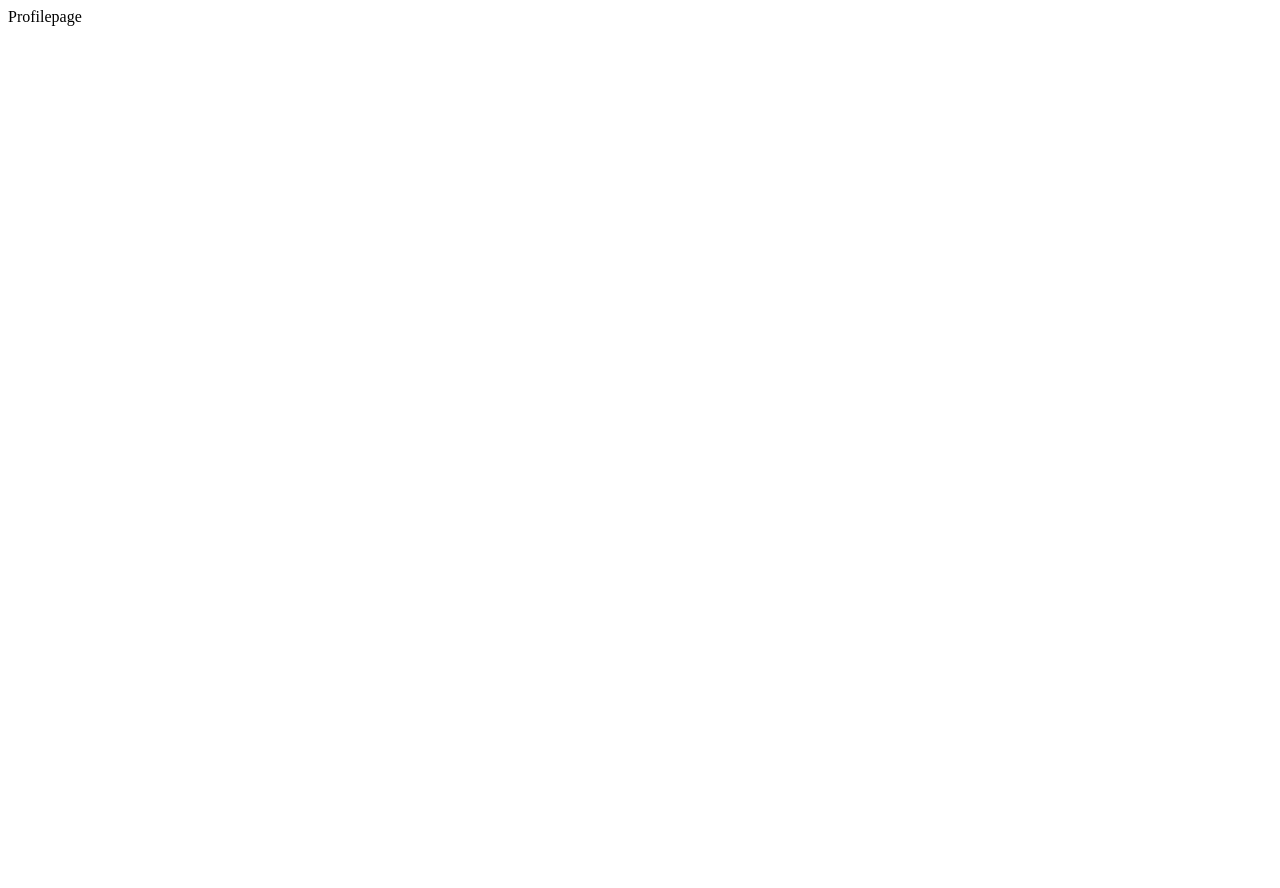
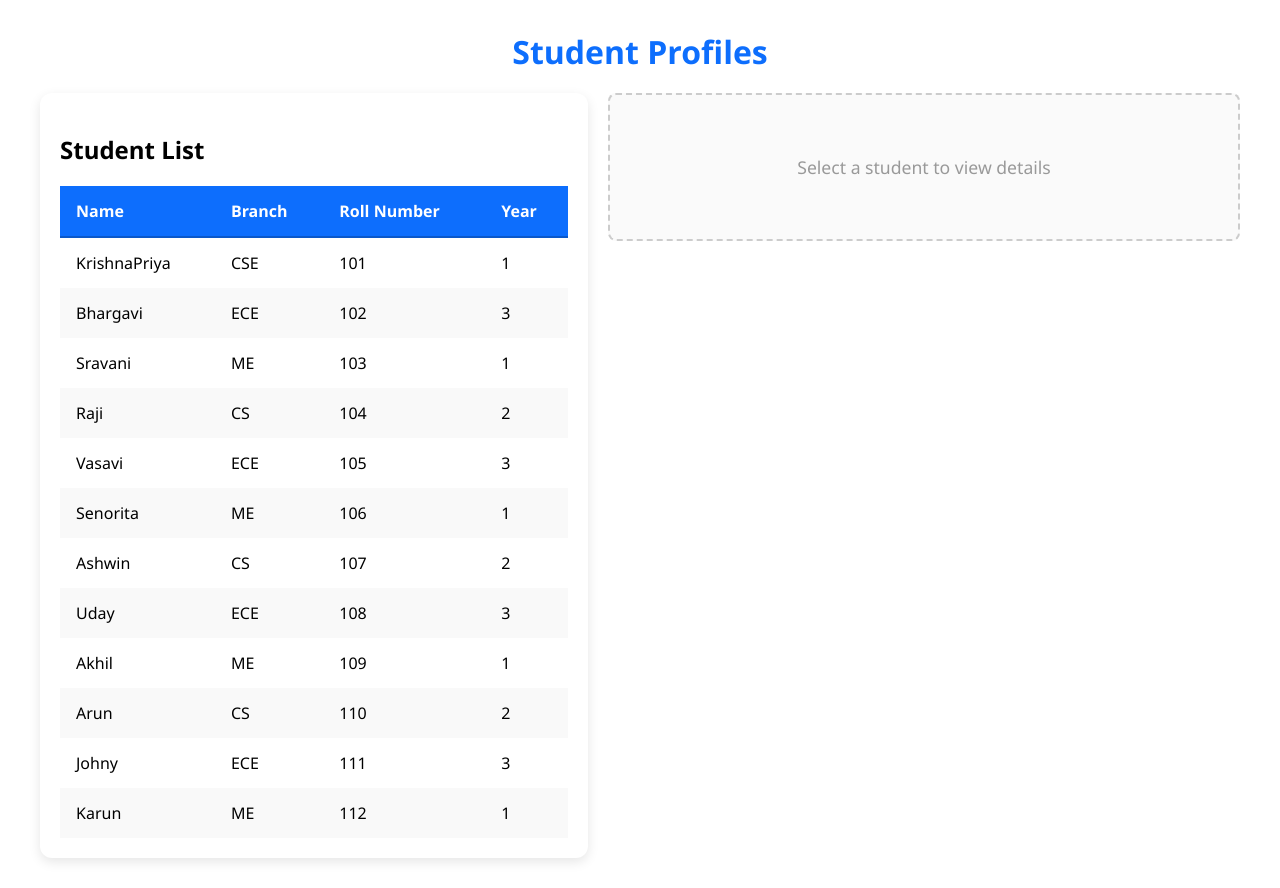
Before and after one commit to venkatesh767408/StudentDashboard, a React (Vite) app: page /profile in a window 1280 px wide. Before the commit the page ends 800 px from the top, so only its background shows below. Built offline with nearby package versions, Linux system fonts and the light colour scheme.

Commit message:
studentprofile done

```diff
--- a/src/Pages/Profilepage.jsx
+++ b/src/Pages/Profilepage.jsx
@@ -1,9 +1,26 @@
-import React from 'react'
+import React from 'react';
+import { useState } from 'react';
+import StudentTb from '../components/StudentTb/StudentTb.jsx';
+import StudentDetails from '../components/StudentDetails/StudentDetails.jsx';
+// import '../styles/Profilepage.css';
+import '../index.css'
+const Profilepage = () => {
+  const [selectedStudent, setselectedStudent] = useState(null);
+  return (
+    <div className='student-profile-page'>
+      <h1>Student Profiles</h1>
+      <div className="profile-content">
+        <StudentTb onSelectStudent={setselectedStudent} />
+        {selectedStudent ? (
+          <StudentDetails student={selectedStudent} />
+        ) : (
+          <div className="placeholder">
+            Select a student to view details
+          </div>
+        )}
+      </div>
+    </div>
+  )
+};
 
-const Profilepage = () => {
-  return (
-    <div>Profilepage</div>
-  )
-}
-
-export default Profilepage
+export default Profilepage;
--- /dev/null
+++ b/src/components/StudentDetails/StudentDetails.css
@@ -0,0 +1,36 @@
+.details-container {
+    flex: 1;
+    background: linear-gradient(135deg, #74ebd5 0%, #acb6e5 100%);
+    border-radius: 12px;
+    box-shadow: 0 4px 12px rgba(0, 0, 0, 0.1);
+    padding: 25px;
+    color: #333;
+}
+
+.details-container h2 {
+    color: #fff;
+    margin-bottom: 20px;
+}
+
+.details-table {
+    width: 100%;
+    border-collapse: collapse;
+}
+
+.details-table th,
+.details-table td {
+    padding: 12px 16px;
+    border-bottom: 1px solid rgba(255, 255, 255, 0.3);
+}
+
+.details-table th {
+    text-align: left;
+    color: #fff;
+    width: 30%;
+}
+
+.details-table td {
+    background-color: rgba(255, 255, 255, 0.2);
+    border-radius: 4px;
+    color: #fff;
+}
--- /dev/null
+++ b/src/components/StudentDetails/StudentDetails.jsx
@@ -0,0 +1,40 @@
+import React from "react";
+import './StudentDetails.css';
+
+const StudentDetails = ({ student }) => {
+    return (
+        <div className="details-container">
+            <h2>Student Details</h2>
+            <table className="details-table">
+                <tbody>
+                    <tr>
+                        <th>Name</th>
+                        <td>{student.name}</td>
+                    </tr>
+                    <tr>
+                        <th>Branch</th>
+                        <td>{student.branch}</td>
+                    </tr>
+                    <tr>
+                        <th>Roll Number</th>
+                        <td>{student.rollNumber}</td>
+                    </tr>
+                    <tr>
+                        <th>Year</th>
+                        <td>{student.year}</td>
+                    </tr>
+                    <tr>
+                        <th>Email</th>
+                        <td>{student.email}</td>
+                    </tr>
+                    <tr>
+                        <th>Contact</th>
+                        <td>{student.contact}</td>
+                    </tr>
+                </tbody>
+            </table>
+        </div>
+    )
+};
+
+export default StudentDetails;
--- /dev/null
+++ b/src/components/StudentTb/StudentTb.css
@@ -0,0 +1,40 @@
+.table-container {
+    flex: 1;
+    background-color: #ffffff;
+    border-radius: 12px;
+    box-shadow: 0 4px 12px rgba(0, 0, 0, 0.1);
+    padding: 20px;
+}
+
+.student-table {
+    width: 100%;
+    border-collapse: collapse;
+    font-family: 'Segoe UI', Tahoma, Geneva, Verdana, sans-serif;
+}
+
+.student-table th,
+.student-table td {
+    padding: 14px 16px;
+    text-align: left;
+}
+
+.student-table th {
+    background-color: #0d6efd;
+    color: white;
+    font-weight: 600;
+    border-bottom: 2px solid #0a58ca;
+}
+
+.student-table tr {
+    transition: background-color 0.3s, transform 0.2s;
+}
+
+.student-table tr:hover {
+    background-color: #e9f2ff;
+    cursor: pointer;
+    transform: scale(1.02);
+}
+
+.student-table tr:nth-child(even) {
+    background-color: #f9f9f9;
+}
--- /dev/null
+++ b/src/components/StudentTb/StudentTb.jsx
@@ -0,0 +1,47 @@
+import React from "react";
+import './StudentTb.css';
+
+
+const students = [
+    { name: 'KrishnaPriya', branch: 'CSE', rollNumber: '101', year: '1', email: 'priya@example.com', contact: '1234567890' },
+    { name: 'Bhargavi', branch: 'ECE', rollNumber: '102', year: '3', email: 'bharu@example.com', contact: '9876543210' },
+    { name: 'Sravani', branch: 'ME', rollNumber: '103', year: '1', email: 'sravani@example.com', contact: '5555555555' },
+    { name: 'Raji', branch: 'CS', rollNumber: '104', year: '2', email: 'raji@example.com', contact: '1234567890' },
+    { name: 'Vasavi', branch: 'ECE', rollNumber: '105', year: '3', email: 'vasu@example.com', contact: '9876543210' },
+    { name: 'Senorita', branch: 'ME', rollNumber: '106', year: '1', email: 'sen@example.com', contact: '5555555555' },
+    { name: 'Ashwin', branch: 'CS', rollNumber: '107', year: '2', email: 'ashwin@example.com', contact: '1234567890' },
+    { name: 'Uday', branch: 'ECE', rollNumber: '108', year: '3', email: 'uday@example.com', contact: '9876543210' },
+    { name: 'Akhil', branch: 'ME', rollNumber: '109', year: '1', email: 'akhil@example.com', contact: '5555555555' },
+    { name: 'Arun', branch: 'CS', rollNumber: '110', year: '2', email: 'arun@example.com', contact: '1234567890' },
+    { name: 'Johny', branch: 'ECE', rollNumber: '111', year: '3', email: 'johny@example.com', contact: '9876543210' },
+    { name: 'Karun', branch: 'ME', rollNumber: '112', year: '1', email: 'pusaluri@example.com', contact: '5555555555' },
+]
+
+const StudentTb = ({ onSelectStudent }) => {
+    return (
+        <div className="table-container">
+            <h2>Student List</h2>
+            <table className="student-table">
+                <thead>
+                    <tr>
+                        <th>Name</th>
+                        <th>Branch</th>
+                        <th>Roll Number</th>
+                        <th>Year</th>
+                    </tr>
+                </thead>
+                <tbody>
+                    {students.map((student, index) => (
+                        <tr key={index} onClick={() => onSelectStudent(student)} className="clickable-row">
+                            <td>{student.name}</td>
+                            <td>{student.branch}</td>
+                            <td>{student.rollNumber}</td>
+                            <td>{student.year}</td>
+                        </tr>
+                    ))}
+                </tbody>
+            </table>
+        </div>
+    )
+}
+export default StudentTb;
--- a/src/index.css
+++ b/src/index.css
@@ -0,0 +1,28 @@
+.student-profile-page {
+    max-width: 1200px;
+    margin: 30px auto;
+    font-family: 'Segoe UI', Tahoma, Geneva, Verdana, sans-serif;
+}
+
+h1 {
+    text-align: center;
+    color: #0d6efd;
+    margin-bottom: 20px;
+}
+
+.profile-content {
+    display: flex;
+    gap: 20px;
+    align-items: flex-start;
+}
+
+.placeholder {
+    flex: 1;
+    text-align: center;
+    padding: 60px;
+    border: 2px dashed #ccc;
+    border-radius: 8px;
+    background-color: #fafafa;
+    color: #999;
+    font-size: 1.1rem;
+}
```
